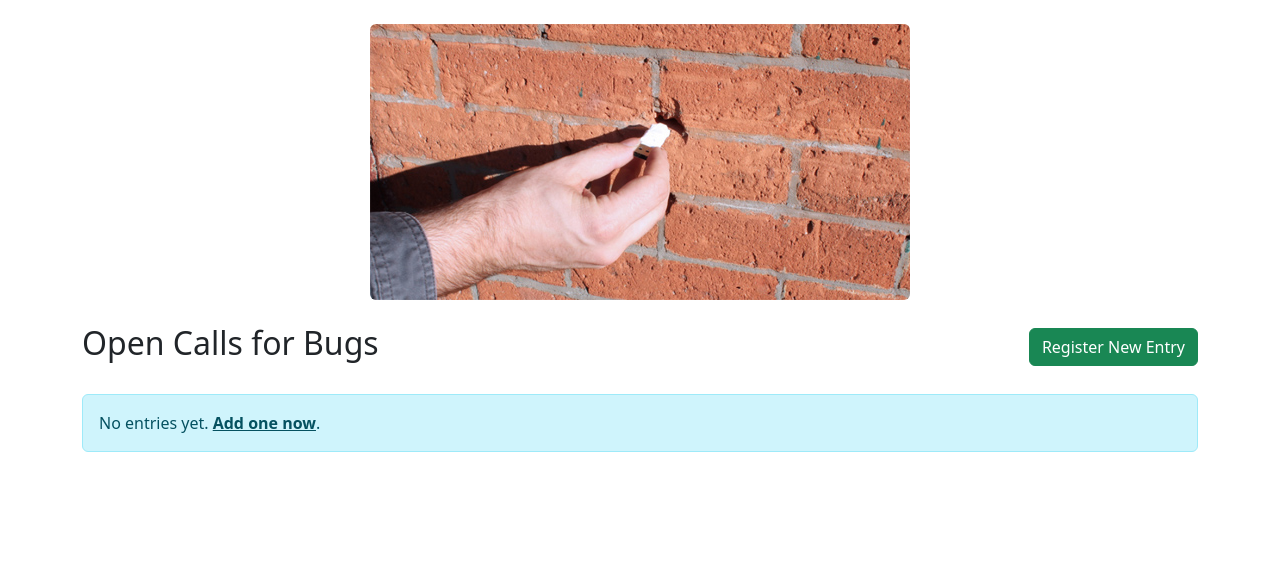
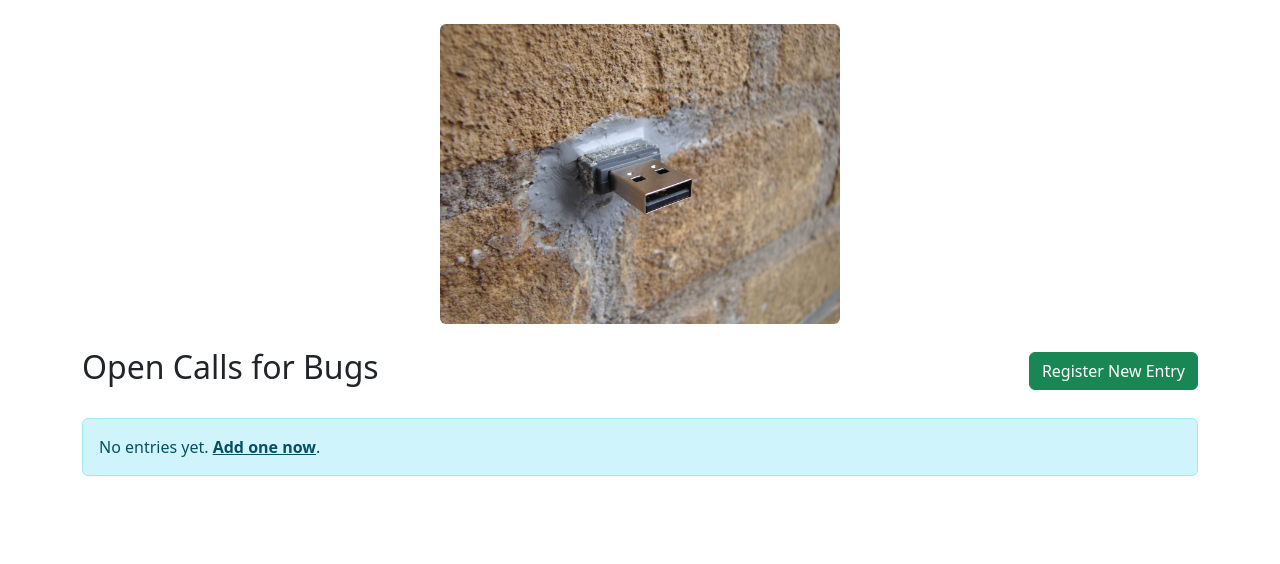
Before and after one commit to yoshiisato/deaddrop, a Flask app: page / in a window 1280 px wide. Shown: the part 56-620 px from the top of the page. Run offline with Flask 3, Linux system fonts and the light colour scheme.

Commit message:
update websites

```diff
--- a/frontend/templates/list.html
+++ b/frontend/templates/list.html
@@ -3,6 +3,7 @@
   <div class="d-flex justify-content-center mb-4">
   <img src="{{ url_for('static', filename='images/deaddrop.jpg') }}"
        class="img-fluid rounded"
+       style="max-width: 400px;"
        alt="Landing Banner">
 </div>
 
```
Also changed, not shown: frontend/static/images/deaddrop.jpg.
